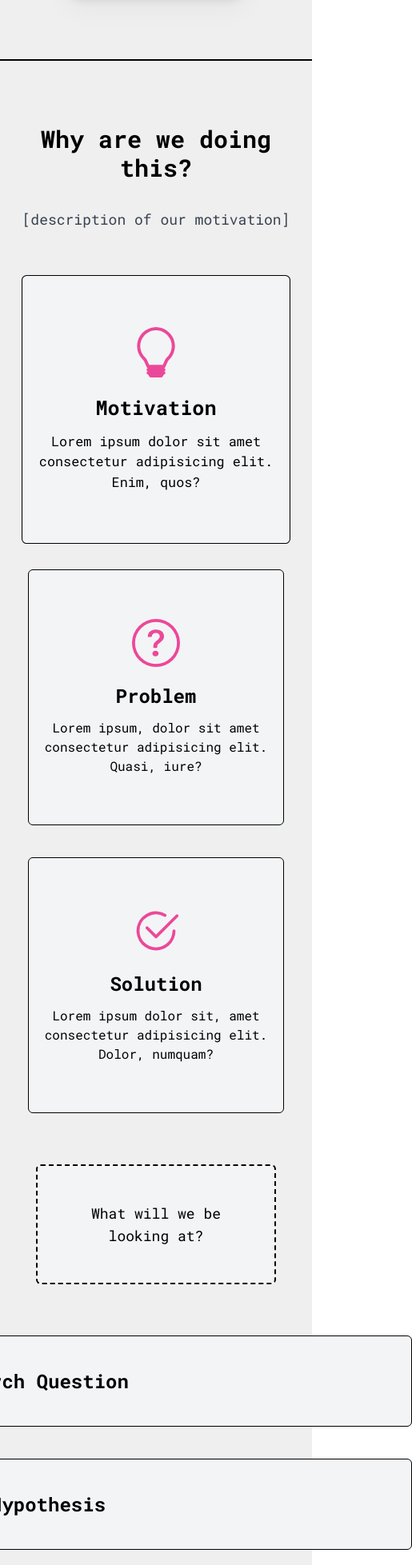
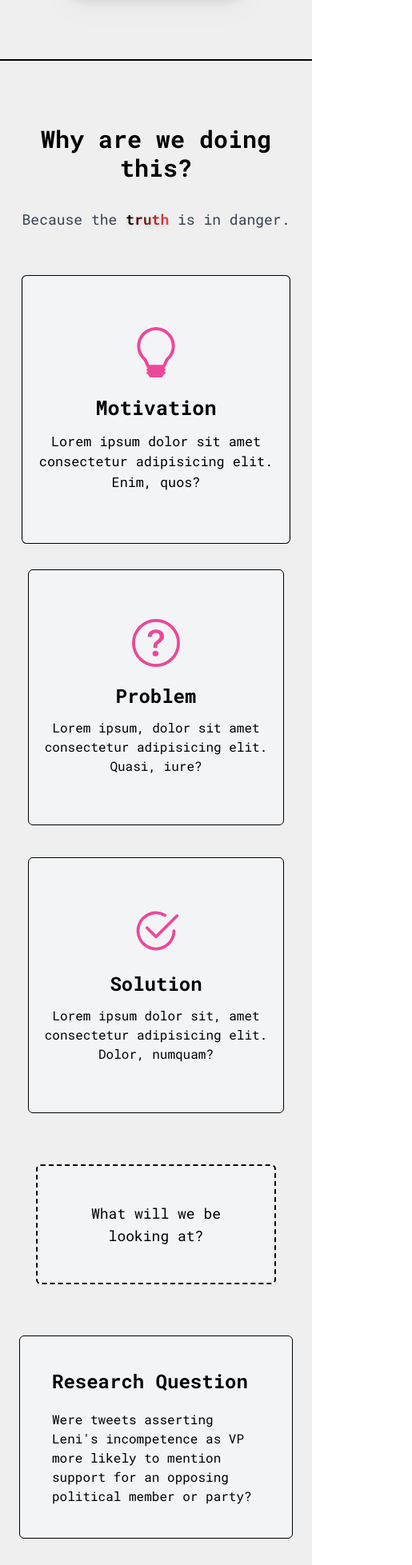
Before and after one commit to daryll-ko/cs132-portfolio, a React (Vite) app: page / in a window 390 px wide. Shown: the part 1190-3147 px from the top of the page at 80% size, 515 px wide, since content can reach past the window. Built offline with nearby package versions, Linux system fonts and the light colour scheme.

Commit message:
feat: add problem formulation data

```diff
--- a/package.json
+++ b/package.json
@@ -16,7 +16,8 @@
     "framer-motion": "^10.0.1",
     "react": "^18.2.0",
     "react-dom": "^18.2.0",
-    "react-icons": "^4.7.1"
+    "react-icons": "^4.7.1",
+    "react-katex": "^3.0.1"
   },
   "devDependencies": {
     "@types/react": "^18.0.27",
--- a/src/components/Overview.jsx
+++ b/src/components/Overview.jsx
@@ -1,6 +1,9 @@
 import { motion, useMotionValue, useTransform } from "framer-motion";
 
 import { BsLightbulb, BsQuestionCircle, BsCheck2Circle } from "react-icons/bs";
+
+import "katex/dist/katex.min.css";
+import { InlineMath } from "react-katex";
 
 function Overview() {
   const x = useMotionValue(150);
@@ -46,7 +49,11 @@ function Overview() {
         Why are we doing this?
       </h1>
       <h2 className="text-center text-lg text-gray-700 md:text-2xl">
-        [description of our motivation]
+        Because the{" "}
+        <span className="bg-gradient-to-r from-black to-red-500 bg-clip-text font-extrabold text-transparent drop-shadow-md">
+          truth
+        </span>{" "}
+        is in danger.
       </h2>
       <div className="my-16 flex flex-wrap justify-center gap-10 text-center">
         {data.map(({ icon, heading, text }, index) => (
@@ -72,10 +79,7 @@ function Overview() {
       >
         <motion.div
           className="flex h-[100px] w-[200px] items-center justify-center"
-          style={{
-            rotateX: rotateX,
-            rotateY: rotateY,
-          }}
+          style={{ rotateX, rotateY }}
         >
           <motion.p className="text-center text-lg">
             What will we be looking at?
@@ -83,21 +87,48 @@ function Overview() {
         </motion.div>
       </motion.div>
       <div className="flex flex-col items-center gap-10">
-        <div className="w-[40rem] rounded-md border border-solid border-black bg-gray-100 py-10 px-10">
-          <h3 className="text-2xl font-bold">Research Question</h3>
-          <p></p>
+        <div className="w-full rounded-md border border-solid border-black bg-gray-100 py-10 px-10 md:max-w-[40rem]">
+          <h3 className="mb-5 text-2xl font-bold">Research Question</h3>
+          <p>
+            Were tweets asserting Leni's incompetence as VP more likely to
+            mention support for an opposing political member or party?
+          </p>
         </div>
-        <div className="w-[40rem] rounded-md border border-solid border-black bg-gray-100 py-10 px-10">
-          <h3 className="text-2xl font-bold">Null Hypothesis</h3>
-          <p></p>
+        <div className="w-full rounded-md border border-solid border-black bg-gray-100 py-10 px-10 md:max-w-[40rem]">
+          <h3 className="mb-5 text-2xl font-bold">
+            Null Hypothesis <InlineMath math="H_{0}" />
+          </h3>
+          <p>
+            Tweets asserting Leni's incompetence as VP were{" "}
+            <span className="font-bold">equally likely</span> to explicitly show
+            support for an opposing political party and to not show support for
+            any opposing political party.{" "}
+          </p>
         </div>
-        <div className="w-[40rem] rounded-md border border-solid border-black bg-gray-100 py-10 px-10">
-          <h3 className="text-2xl font-bold">Alternative Hypothesis</h3>
-          <p></p>
+        <div className="w-full rounded-md border border-solid border-black bg-gray-100 py-10 px-10 md:max-w-[40rem]">
+          <h3 className="mb-5 text-2xl font-bold">
+            Alternative Hypothesis <InlineMath math="H_{a}" />
+          </h3>
+          <p>
+            Tweets asserting Leni's incompetence as VP were{" "}
+            <span className="font-bold">more likely</span> to explicitly show
+            support for an opposing political party.{" "}
+          </p>
         </div>
-        <div className="w-[40rem] rounded-md border border-solid border-black bg-gray-100 py-10 px-10">
-          <h3 className="text-2xl font-bold">Action Plan</h3>
-          <p></p>
+        <div className="w-full rounded-md border border-solid border-black bg-gray-100 py-10 px-10 md:max-w-[40rem]">
+          <h3 className="mb-5 text-2xl font-bold">Action Plan</h3>
+          <p>
+            We'll use{" "}
+            <span className="bg-gradient-to-r from-[#336c9b] to-yellow-500 bg-clip-text font-extrabold text-transparent drop-shadow-md">
+              Python
+            </span>{" "}
+            to extract common words, phrases, or textual properties in our
+            dataset.
+            <br />
+            <br />
+            Using statistical tools, we'll come up with conclusions that will
+            help us see the big picture.
+          </p>
         </div>
       </div>
     </section>
```
Also changed, not shown: 1 other file (tests, documents, lock files or other folders).
